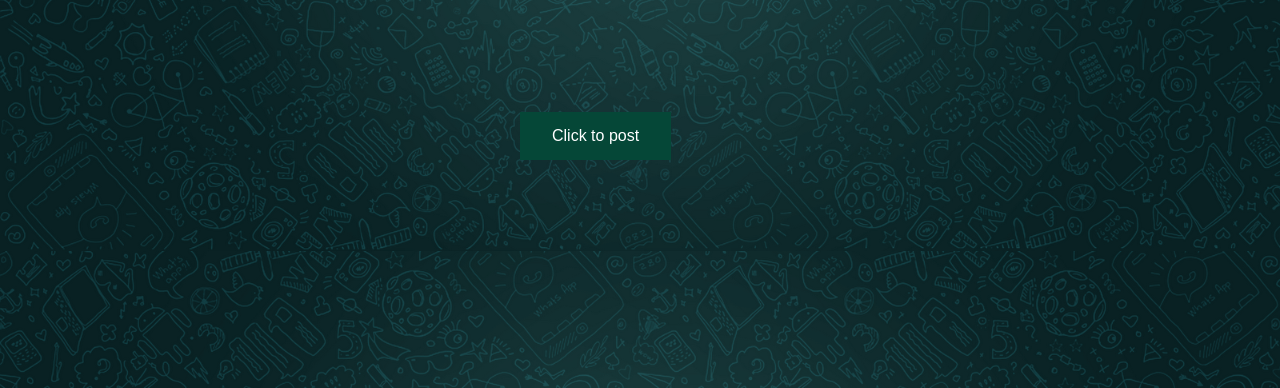
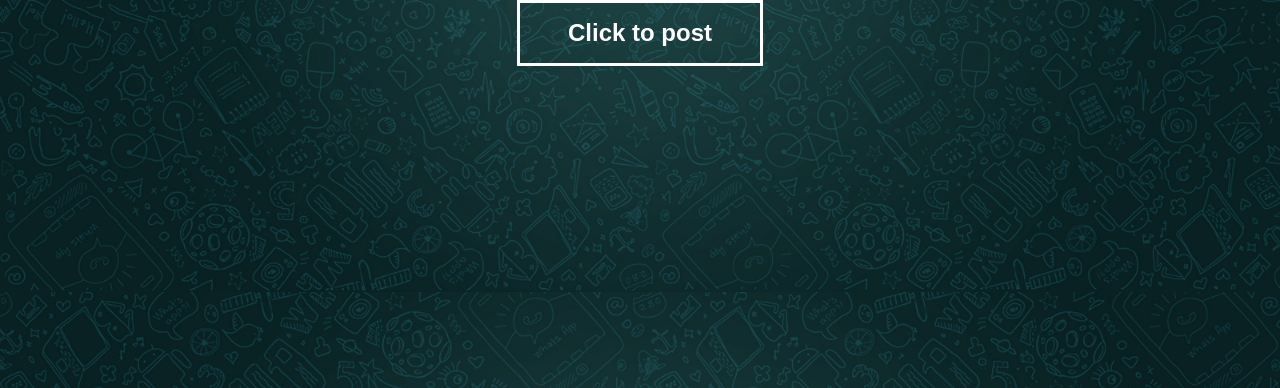
Before and after one commit to philine1/ChatterBox, a website: page client/homepage.html in a window 1280 px wide. Shown: the part 412-800 px from the top of the page. Drawn offline with Linux system fonts and the light colour scheme; a web font is replaced by a local one.

Commit message:
centering homepage button

```diff
--- a/client/homepage.css
+++ b/client/homepage.css
@@ -33,15 +33,26 @@ font-weight: 10;
 font-family: 'Anton', sans-serif;
 font-size: 20px
 }
+
+.buttondiv {
+    display: flex;
+    justify-content: center;
+    margin-top: 1rem;
+}
 #ref{
-background-color: rgb(5, 71, 55);
-border: 0;
+background-color: transparent;
+border: 3px solid white;
 align-items: center;
 color: white;
-padding: 15px 32px;
+padding: 1rem 3rem;
 text-align: center;
-font-size: 16px;
-margin: 10%;
-position: absolute;
-margin-left: 40%
+font-size: 24px;
+font-weight: bold;
+cursor: pointer;
 }
+
+#ref:hover {
+    background-color: rgb(5, 71, 55);
+    border: 3px solid rgb(3, 56, 43);
+    transition: 1s;
+}
--- a/client/homepage.html
+++ b/client/homepage.html
@@ -16,10 +16,12 @@
     <i class="material-icons" style="font-size:40px;color:white;">forum</i>
     </h1>
     <p id="p">Let's Chat!</p>
-    <a href="index.html">
-        <button id="ref" type="button" class="btn btn-primary">Click to post</button>
+    <div class="buttondiv">
+        <a href="index.html">
+            <button id="ref" type="button" class="btn btn-primary">Click to post</button>
+        </a>
+    </div>
 
-    </a>
     </div>
     </body>
 
```
